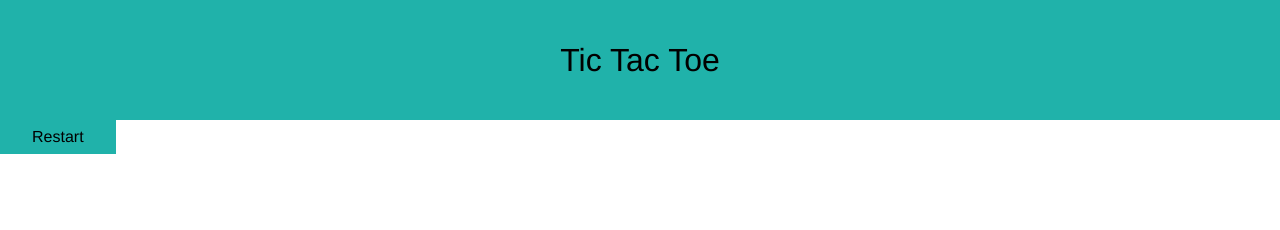
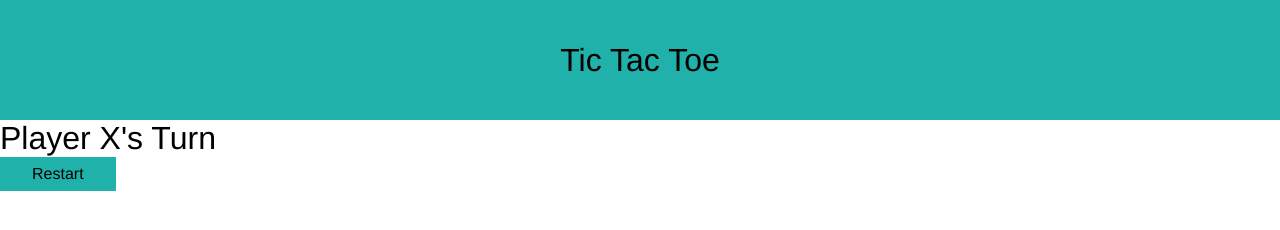
Before and after one commit to ayvarsteven/tic-tac-toe, a website: page index.html in a window 1280 px wide. Drawn offline with Linux system fonts and the light colour scheme.

Commit message:
styles turn display

```diff
--- a/index.html
+++ b/index.html
@@ -14,7 +14,10 @@
     </header>
 
     <div id="main-container">
-      <div id="turn-display"></div>
+      <div id="turn-display">
+        <h2 class="turn-display">Player X's Turn</h2>
+      </div>
+
       <div id="gameboard"></div>
       <button id="restart-btn">Restart</button>
     </div>
--- a/styles.css
+++ b/styles.css
@@ -24,6 +24,10 @@ header {
   cursor: pointer;
 }
 
+.turn-display {
+  font-size: 2rem;
+}
+
 #restart-btn:hover {
   background-color: rgb(30, 151, 145);
 }
```
